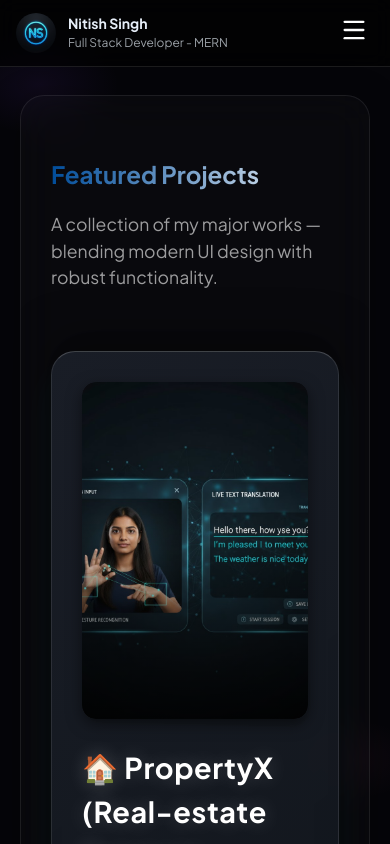
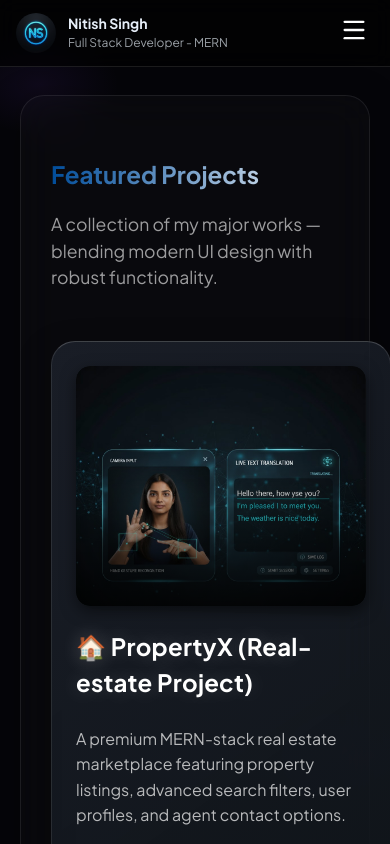
Before and after one commit to nknitishsingh94/Nitish-Portfolio, a React (Vite) app: page /projects in a window 390 px wide. Shown: the top 844 px of the page. Built offline with nearby package versions, Linux system fonts and the light colour scheme; the HTML template or start-up script is replaced by a standard one.

Commit message:
Revert to premium responsive Grid for projects to fix button clipping on small screens

```diff
--- a/src/pages/Projects.jsx
+++ b/src/pages/Projects.jsx
@@ -102,11 +102,10 @@ export default function Projects() {
         </p>
 
         <div className="projects-grid" style={{
-          display: 'flex',
-          flexDirection: 'column',
-          gap: '150px',
-          marginTop: '60px',
-          paddingBottom: '20vh'
+          display: 'grid',
+          gridTemplateColumns: 'repeat(auto-fit, minmax(340px, 1fr))',
+          gap: '40px',
+          marginTop: '50px'
         }}>
           {PROJECTS.map((p, idx) => (
             <motion.div
@@ -115,22 +114,20 @@ export default function Projects() {
               initial={{ opacity: 0, y: 20 }}
               whileInView={{ opacity: 1, y: 0 }}
               transition={{ duration: 0.5, delay: idx * 0.1 }}
-              whileHover={{ scale: 1.01 }}
+              whileHover={{ y: -10, scale: 1.02 }}
               viewport={{ once: true, margin: '-50px' }}
               style={{
-                position: 'sticky',
-                top: `calc(12vh + ${idx * 25}px)`,
                 background: 'linear-gradient(145deg, rgba(30,35,45,0.8), rgba(15,20,25,0.95))',
                 backdropFilter: 'blur(20px)',
                 WebkitBackdropFilter: 'blur(20px)',
                 border: '1px solid rgba(255,255,255,0.1)',
                 borderTop: '1px solid rgba(255,255,255,0.2)',
                 borderRadius: 24,
-                padding: 30,
+                padding: '24px',
                 display: 'flex',
                 flexDirection: 'column',
                 overflow: 'hidden',
-                boxShadow: '0 -15px 40px rgba(0,0,0,0.5), 0 20px 40px rgba(0,255,255,0.05)',
+                boxShadow: '0 15px 35px rgba(0,0,0,0.4)',
                 transition: 'all 0.4s cubic-bezier(0.175, 0.885, 0.32, 1.275)'
               }}
             >
@@ -151,8 +148,7 @@ export default function Projects() {
                   transition={{ duration: 0.5, ease: 'easeOut' }}
                   style={{
                     width: '100%',
-                    height: '40vh',
-                    minHeight: '280px',
+                    height: '240px',
                     objectFit: 'cover',
                     objectPosition: 'top',
                     borderRadius: 14,
@@ -170,21 +166,21 @@ export default function Projects() {
 
               <div style={{ display: 'flex', flexDirection: 'column', flex: 1 }}>
                 <h3 style={{
-                  fontSize: '1.8rem',
+                  fontSize: '1.5rem',
                   fontWeight: 700,
                   color: '#fff',
-                  marginBottom: '0.8rem',
-                  marginTop: '0.5rem',
-                  letterSpacing: '0.02em',
+                  marginBottom: '0.6rem',
+                  marginTop: '0.2rem',
+                  letterSpacing: '0.01em',
                   textShadow: '0 0 20px rgba(255,255,255,0.2)'
                 }}>
                   {p.title}
                 </h3>
                 <p style={{
-                  fontSize: '1.1rem',
+                  fontSize: '1rem',
                   color: 'rgba(255,255,255,0.7)',
                   marginBottom: '1.5rem',
-                  lineHeight: 1.7,
+                  lineHeight: 1.6,
                   flex: 1
                 }}>
                   {p.desc}
```
